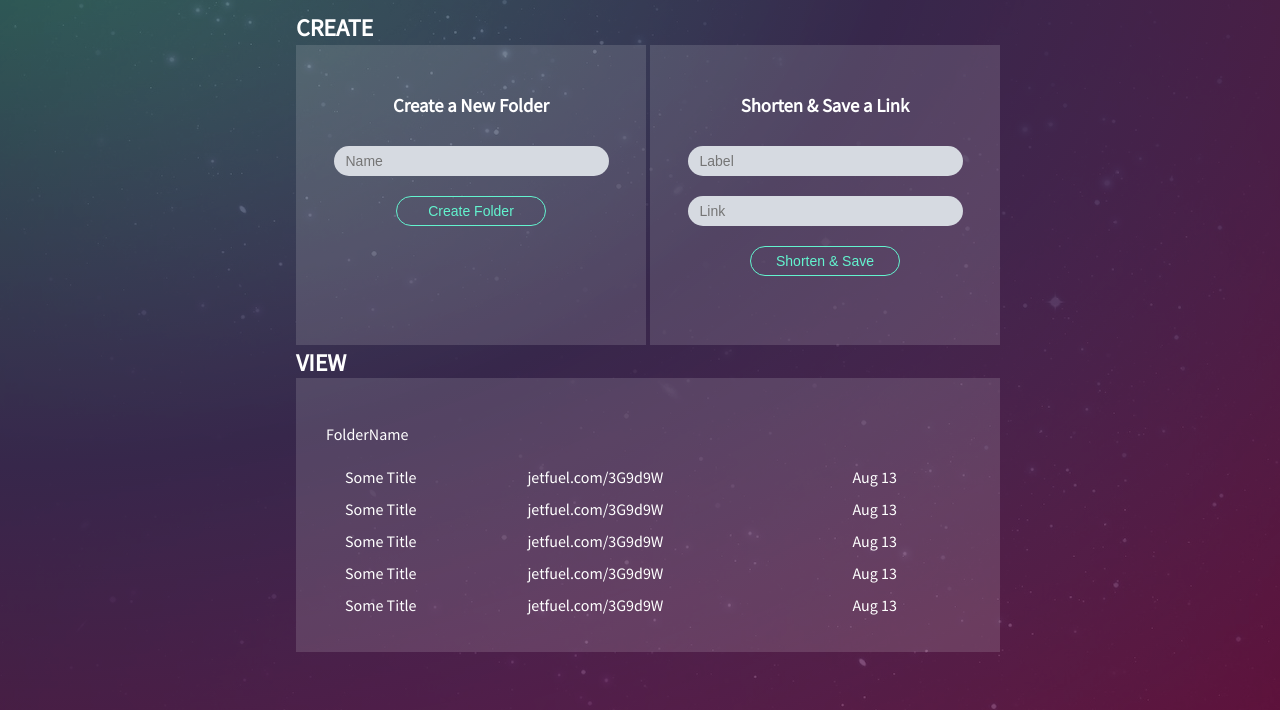
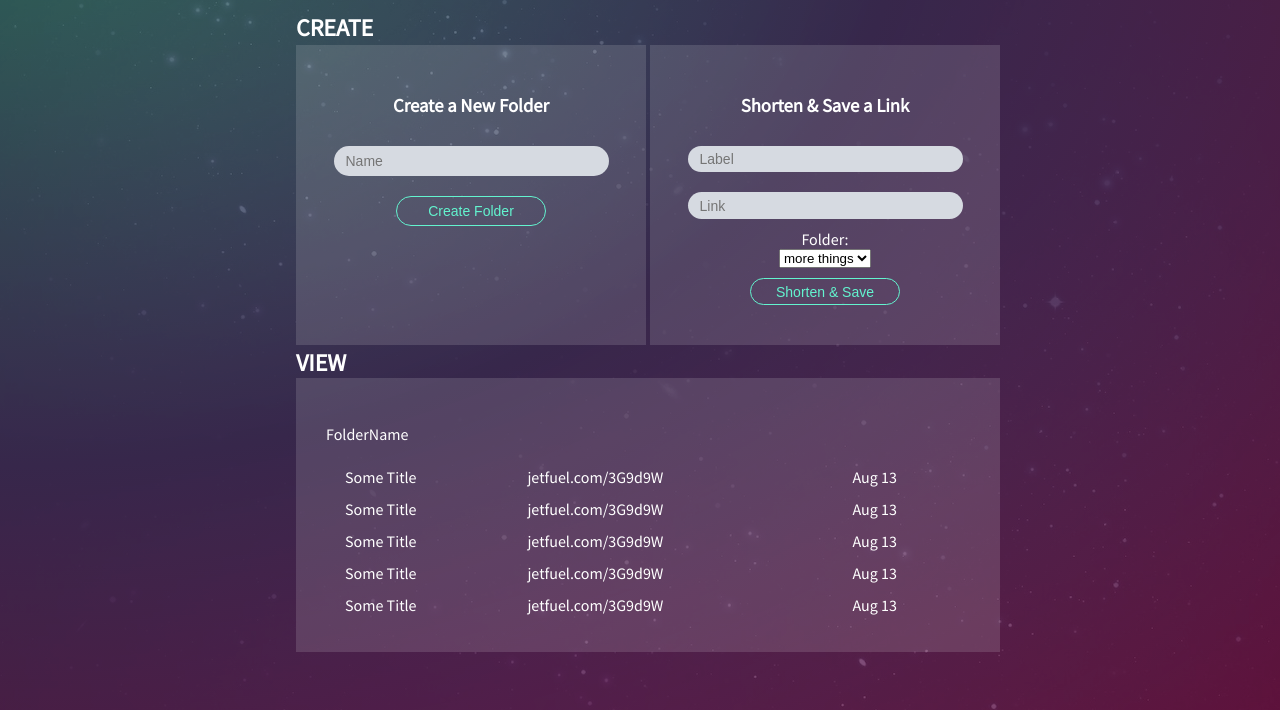
Before and after one commit to lindsaywparker/jet-fuel, a website: page public/index.html in a window 1280 px wide. Shown: the part 124-834 px from the top of the page. Drawn offline with Linux system fonts and the light colour scheme.

Commit message:
Add folder dropdown without styling

```diff
--- a/public/index.html
+++ b/public/index.html
@@ -24,6 +24,10 @@
           <h3>Shorten & Save a Link</h3>
           <input type='text' name='label' value='' placeholder='Label'>
           <input type='text' name='long-url' value='' placeholder='Link'>
+          <label for='folder-dropdown'>Folder:</label>
+          <select name='folder-dropdown' id='folder-dropdown'>
+            <option value='more-things'>more things</option>
+          </select>
           <button type='button' name='button'>Shorten & Save</button>
         </form>
       </div>
```
